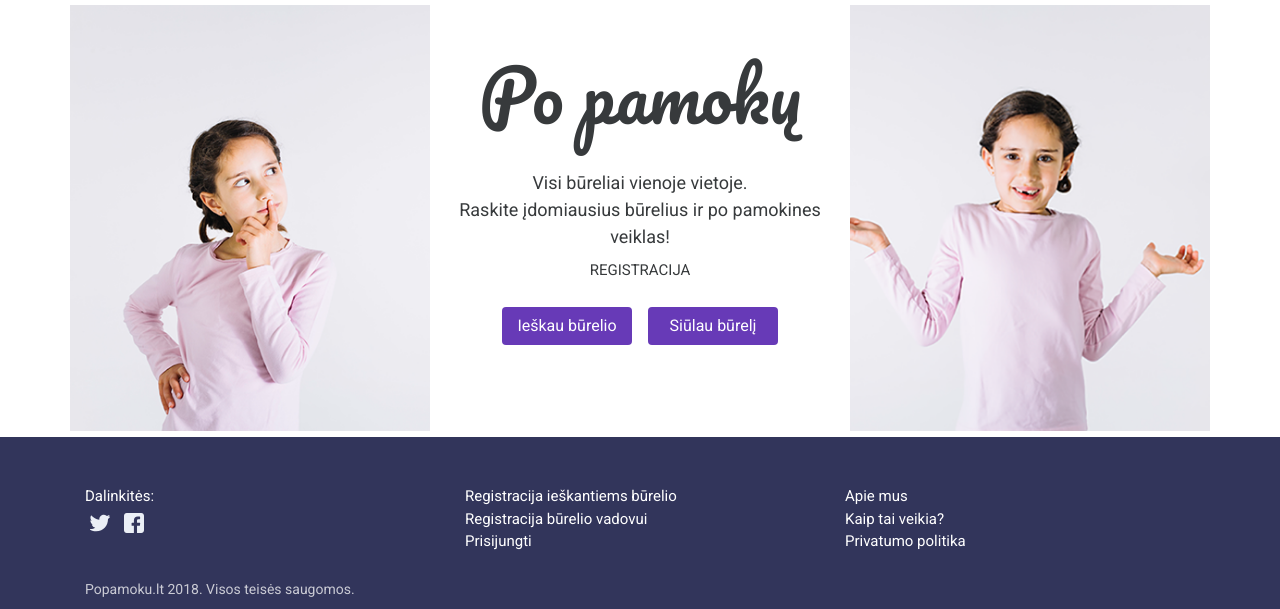
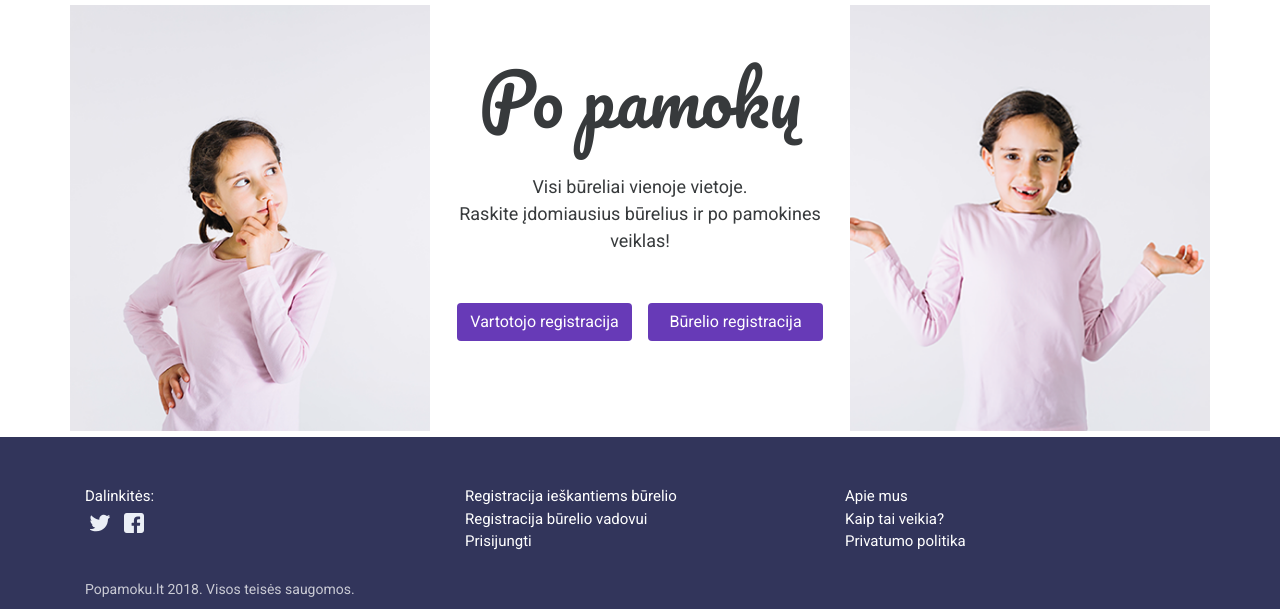
Before and after one commit to nfqakademija/po-pamoku, a Symfony app: template templates/activity/index.html.twig in a window 1280 px wide. Shown: the part 63-672 px from the top of the page. Run offline with Twig, Linux system fonts and the light colour scheme; the template is opened without the code that fills it, so the values that code supplies are empty; style sheets or scripts are compiled from the project's sources; some libraries are stand-ins or nearby versions.

Commit message:
Change button text

```diff
--- a/assets/css/_registration.scss
+++ b/assets/css/_registration.scss
@@ -44,15 +44,13 @@
   width: 100%;
   background: transparent;
 }
-select {
-  color: #5f5f5f;
-}
 input:focus {
   outline: none;
   border-bottom: 1px solid #7e55bdf7;
 }
 select {
   border: none;
+  color: #5f5f5f;
 }
 select:focus {
   outline: none;
--- a/assets/css/app.scss
+++ b/assets/css/app.scss
@@ -73,7 +73,7 @@ body {
     border-radius: .25rem;
     font-size: 16px;
     background: #673AB7;
-    width: 130px;
+    width: 175px;
  }
  .btn.btn-main-register:hover {
   background: #4b2b85;
--- a/templates/activity/index.html.twig
+++ b/templates/activity/index.html.twig
@@ -16,9 +16,9 @@
                     <div class="foto2">
                     </div>
                 {% if not app.user %}
-                    <p class="col-12 text-left text-lg-center pl-4 px-lg-0">REGISTRACIJA</p>
-                    <a href="{{ path('registration', {'role': 'user'}) }}" class="btn btn-main-register ml-4 ml-lg-0 mr-3">Ieškau būrelio</a>
-                    <a href="{{ path('registration', {'role': 'owner'}) }}" class="btn btn-main-register">Siūlau būrelį</a>
+                    <p class="col-12 text-left text-lg-center pl-4 px-lg-0"></p>
+                    <a href="{{ path('registration', {'role': 'user'}) }}" class="btn btn-main-register ml-4 ml-lg-0 mr-3">Vartotojo registracija</a>
+                    <a href="{{ path('registration', {'role': 'owner'}) }}" class="btn btn-main-register ml-4 ml-sm-0">Būrelio registracija</a>
                 {% endif %}
             </div>
         </div>
```
Also changed, not shown: assets/js/App.js (+4 -4 lines).
